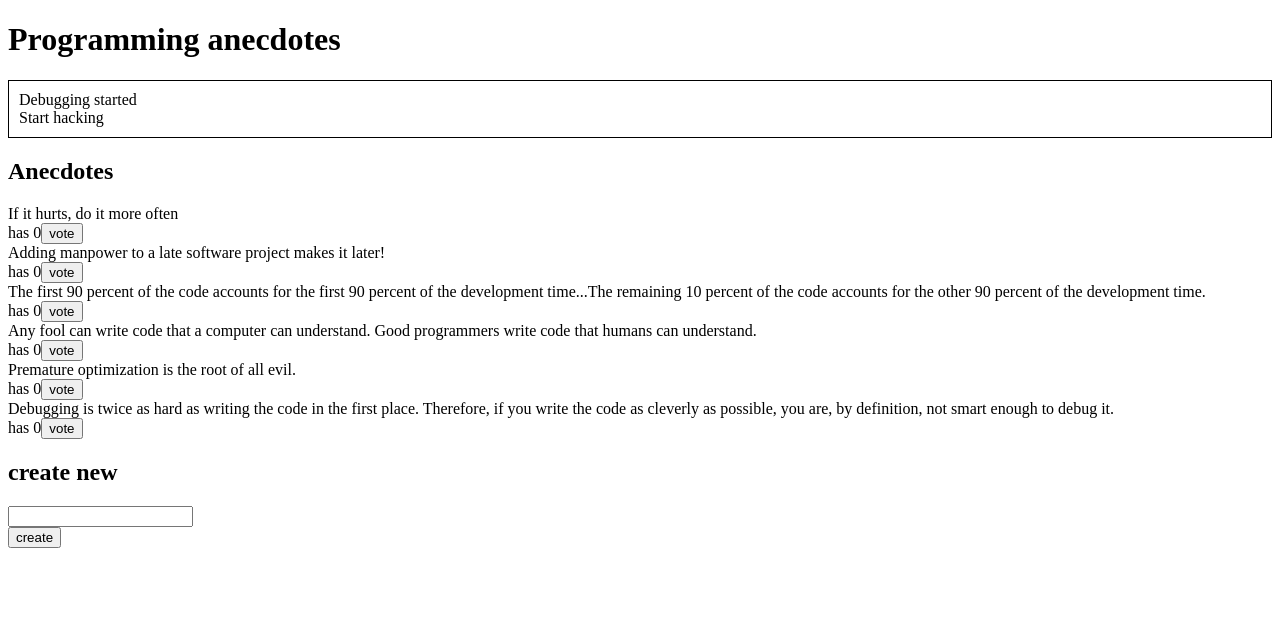
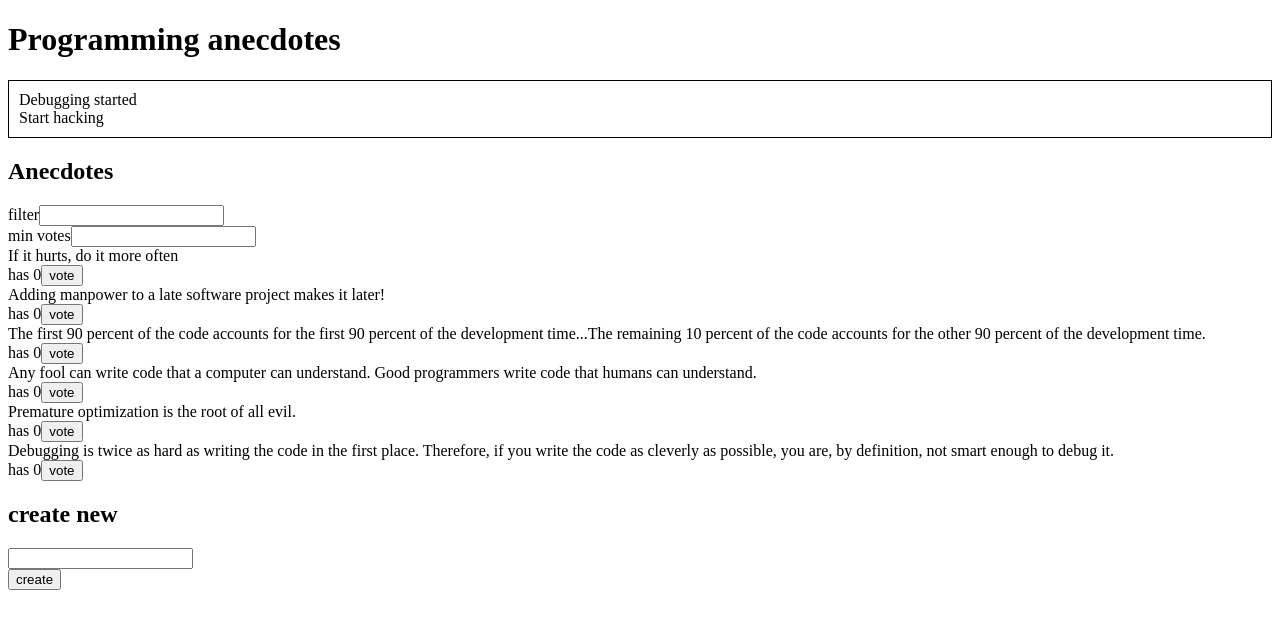
Before and after one commit to veituomi/fullstack-hy, a React (Create React App) app in the folder redux-anecdotes-v2/: page / in a window 1280 px wide. Shown: the top 628 px of the page. Built offline with nearby package versions, Linux system fonts and the light colour scheme.

Commit message:
Tehtävä 6.5

```diff
--- a/redux-anecdotes-v2/src/components/AnecdoteList.js
+++ b/redux-anecdotes-v2/src/components/AnecdoteList.js
@@ -1,13 +1,20 @@
 import React from 'react';
 import { actionForAnecdote } from '../reducers/anecdoteReducer';
+import Filter from './Filter';
 
 class AnecdoteList extends React.Component {
 	render() {
-		const anecdotes = this.props.store.getState().anecdotes;
+		const filterText = this.props.store.getState().filter.text;
+		const filterMinVotes = this.props.store.getState().filter.minVotes;
+		const anecdotes = this.props.store.getState().anecdotes
+			.filter(a => a.content.toLowerCase().includes(filterText.toLowerCase()))
+			.filter(a => a.votes >= filterMinVotes)
+			.sort((a, b) => b.votes - a.votes);
 		return (
 			<div>
 				<h2>Anecdotes</h2>
-				{anecdotes.sort((a, b) => b.votes - a.votes).map(anecdote =>
+				<Filter store={this.props.store}></Filter>
+				{anecdotes.map(anecdote =>
 					<div key={anecdote.id}>
 						<div>
 							{anecdote.content}
--- /dev/null
+++ b/redux-anecdotes-v2/src/components/Filter.js
@@ -0,0 +1,30 @@
+import React from 'react';
+import { actionForFilter } from '../reducers/filterReducer';
+
+class Filter extends React.Component {
+	handleTextChange = (e) => {
+		const content = e.target.value;
+		this.props.store.dispatch(actionForFilter.setText(content));
+	}
+
+	handleVotesChange = (e) => {
+		const min = parseInt(e.target.value) || 0;
+		this.props.store.dispatch(actionForFilter.setMinVotes(min));
+	}
+	render() {
+		return (
+			<div>
+				<div>
+					filter
+					<input onChange={this.handleTextChange} name="filter_text" />
+				</div>
+				<div>
+					min votes
+					<input onChange={this.handleVotesChange} name="filter_min" />
+				</div>
+			</div>
+		);
+	}
+}
+
+export default Filter;
--- /dev/null
+++ b/redux-anecdotes-v2/src/reducers/filterReducer.js
@@ -0,0 +1,52 @@
+const filterAtStart = {
+	text: '',
+	minVotes: 0
+};
+
+export const actionForFilter = {
+	setText(content) {
+		return {
+			type: 'SET_FILTER_TEXT',
+			content
+		};
+	},
+
+	setMinVotes(min) {
+		return {
+			type: 'SET_FILTER_VOTES',
+			min
+		};
+	},
+
+	clear() {
+		return {
+			type: 'CLEAR_FILTER'
+		};
+	}
+};
+
+const initialState = filterAtStart;
+
+const reducer = (store = initialState, action) => {
+	if (action.type === 'CLEAR_FILTER') {
+		return initialState;
+	}
+	if (action.type === 'SET_FILTER_TEXT') {
+		return {
+			...store,
+			text: action.content
+		};
+	}
+	if (action.type === 'SET_FILTER_VOTES') {
+		if (action.min !== undefined) {
+			return {
+				...store,
+				minVotes: action.min
+			};
+		}
+	}
+
+	return store;
+};
+
+export default reducer;
--- a/redux-anecdotes-v2/src/store.js
+++ b/redux-anecdotes-v2/src/store.js
@@ -1,9 +1,11 @@
 import { createStore, combineReducers  } from 'redux';
 import anecdoteReducer from './reducers/anecdoteReducer';
+import filterReducer from './reducers/filterReducer';
 import notificationReducer from './reducers/notificationReducer';
 
 const reducer = combineReducers({
 	anecdotes: anecdoteReducer,
+	filter: filterReducer,
 	notifications: notificationReducer,
 });
 
```
